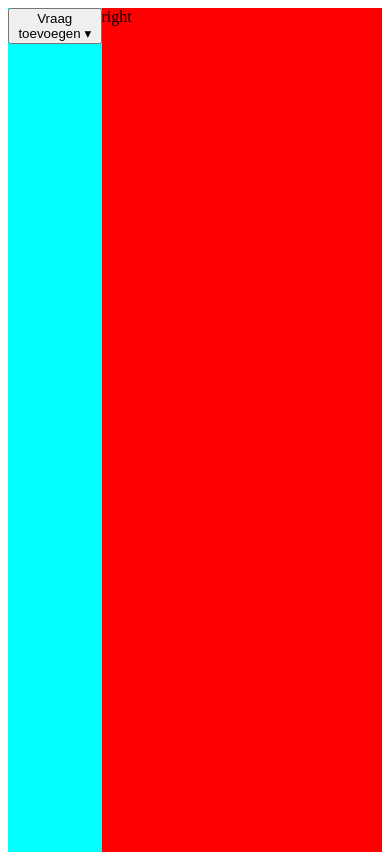
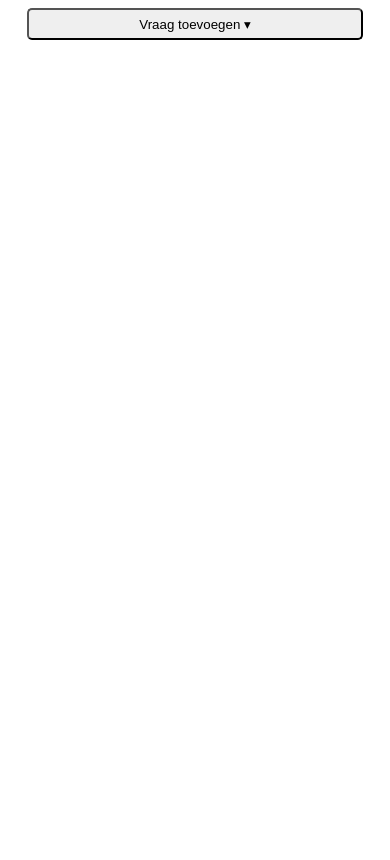
Before and after one commit to hikmetdag/form_builder, a Vue app in the folder form_builder/: page / in a window 390 px wide. Built offline with nearby package versions, Linux system fonts and the light colour scheme.

Commit message:
questioncard

```diff
--- a/form_builder/src/App.vue
+++ b/form_builder/src/App.vue
@@ -1,40 +1,85 @@
 <script setup>
-import DropDown from "./components/dropdown.vue"
-
+import DropDown from './components/dropdown.vue'
+import { ref } from 'vue'
+const dataBase = ref('')
+//Default value of textarea
+const sliderValue = ref(15)
+//Get index of question from child component
+const indexQuestion = ref(0)
+const getIndex = (index) => {
+  indexQuestion.value = index
+}
+//Getting questions from child component
+const getQuestions = (questions) => {
+  dataBase.value = questions
+}
 </script>
 
 <template>
   <main>
     <div class="left">
-    <DropDown/>
+      <DropDown @question="getQuestions" @getIndex="getIndex" />
     </div>
 
-    <div class="right">right</div>
+    <div class="right">
+      <div v-if="Object.keys(dataBase).length">
+        <h1>Instellingen</h1>
+        <label for="vraag">Vraag</label><br />
+        <input type="text" v-model="dataBase[indexQuestion].query" />
+        <div v-if="dataBase[indexQuestion].text == 'Lange tekst'">
+          <input type="range" min="1" max="50" v-model="sliderValue" />
+        </div>
+      </div>
+
+      <div v-if="Object.keys(dataBase).length">
+        <span>PREVIEW</span> <br />
+        <label for="input">{{ dataBase[indexQuestion]?.query }}</label> <br />
+        <textarea
+          v-if="dataBase[indexQuestion].text == 'Lange tekst'"
+          :style="{ height: `${sliderValue}vh` }"
+        />
+        <input v-else type="text" />
+      </div>
+    </div>
   </main>
 </template>
 
 <style scoped>
+* {
+  box-sizing: border-box;
+  padding: 0%;
+  margin: 0%;
+}
+body {
+  margin: 0%;
+}
 .left {
-  background-color: aqua;
   width: 25%;
   max-height: 100vh;
+  margin: 0%;
 }
 .right {
-  background-color: red;
   width: 75%;
-  height: 100%;
+  max-height: 100vh;
+  border-left: 1px solid red;
 }
 main {
   display: flex;
   flex-direction: row;
   width: 100%;
   height: 100vh;
-  background-color: blueviolet;
+  overflow-y: hidden;
 }
 
-@media (min-width: 400px) and (max-width: 900px) {
+@media (max-width: 990px) {
   main {
     flex-direction: column;
   }
+  .left {
+    width: 100%;
+  }
+  .right {
+    width: 100%;
+  }
 }
 </style>
--- a/form_builder/src/assets/main.css
+++ b/form_builder/src/assets/main.css
@@ -1,3 +1,14 @@
+#app {
+  max-width: 1280px;
+  margin: 0 auto;
+  padding: 2rem;
+
+  font-weight: normal;
+}
+* {
+  margin: 0;
+  padding: 0;
+}
 /* @import './base.css';
 
 #app {
--- a/form_builder/src/components/dropDown.vue
+++ b/form_builder/src/components/dropDown.vue
@@ -1,28 +1,82 @@
 <script setup>
-import { ref } from 'vue'
-const selected = ref('')
+import { ref,watchEffect,onMounted} from 'vue'
+import questionCard from './questionCard.vue'
+const selected = ref(null)
 const showDropDown = ref(false)
+const questions = ref([])
+
+const emit = defineEmits(['question'])
+
+watchEffect(() => {
+  emit('question', questions.value)
+})
+const removeQuestion = (index) => {
+  questions.value.splice(index, 1)
+}
+
+const addQuestion = () => {
+  if (selected.value == 'Lang') {
+    questions.value.push({ query: 'Wat zijn je woonwensen?', text: 'Lange tekst' })
+  } else {
+    questions.value.push({ query: 'Wat is je naam?', text: 'Korte tekst' })
+  }
+  showDropDown.value = false
+}
+// onMounted(()=>{
+//     console.log(questions.value);
+// })
+
 </script>
 <template>
   <div class="dropdown">
+    <ul v-for="(question, index) in questions" :key="index">
+      <li @click="$emit('getIndex',index)">
+        <questionCard
+          @deleteQuestion="removeQuestion(index)"
+          :query="question.query"
+          :questionType="question.text"
+
+        />
+      </li>
+    </ul>
+
     <button @click="showDropDown = !showDropDown">Vraag toevoegen &#x25be;</button>
     <select v-if="showDropDown" v-model="selected" multiple>
-      <option value="Lang">Lange tekst</option>
-      <option value="Kort">Korte tekst</option>
+      <option @click="addQuestion" value="Lang">Lange tekst</option>
+      <option @click="addQuestion" value="Kort">Korte tekst</option>
     </select>
   </div>
 </template>
 
 <style scoped>
+button {
+  height: 2rem;
+  width: 90%;
+  align-self: center;
+  border-radius: 5px;
+}
+button:hover {
+  background-color: rgba(24, 24, 24, 0.141);
+  cursor: pointer;
+}
+li {
+  list-style-type: none;
+}
+ul {
+  padding-left: 0;
+}
 .dropdown {
   display: flex;
   flex-direction: column;
+  box-sizing: border-box;
 }
 select {
   width: 30%;
   height: 10vh;
   padding: 5px;
+  margin-left: 1rem;
 }
-option{
+option {
   padding: 4px;
-}</style>
+}
+</style>
--- /dev/null
+++ b/form_builder/src/components/questionCard.vue
@@ -0,0 +1,50 @@
+<script setup>
+import { defineProps } from 'vue'
+defineProps({
+  query: {
+    type: String,
+    default: ''
+  },
+  questionType: {
+    type: String,
+    default: ''
+  }
+})
+</script>
+
+<template>
+  <div class="cardBody">
+    <h2>{{ query }}</h2>
+    <h4>{{ questionType }}</h4>
+    <button @click="$emit('deleteQuestion')">X</button>
+  </div>
+</template>
+<style scoped>
+.cardBody {
+  position: relative;
+  height: 15vh;
+  background-color: rgba(142, 134, 134, 0.141);
+  width: 90%;
+  box-sizing: border-box;
+  margin-left: auto;
+  margin-right: auto;
+  border: 1px solid blue;
+  border-radius: 10px;
+  font-size: 1rem;
+  padding-left:1rem;
+}
+
+button {
+  position: absolute;
+  top: 10px;
+  right: 10px;
+  color: red;
+  border: none;
+  background-color:rgba(142, 134, 134, 0.141);
+  font-size: 1.3rem;
+}
+button:hover{
+    background-color: rgba(24, 24, 24, 0.141);
+    cursor: pointer;
+}
+</style>
--- a/form_builder/src/components/vraagKart.vue
+++ /dev/null
@@ -1,5 +0,0 @@
-<template>
-    <div class="cardBody">
-        <h4></h4>
-    </div>
-</template>
```
